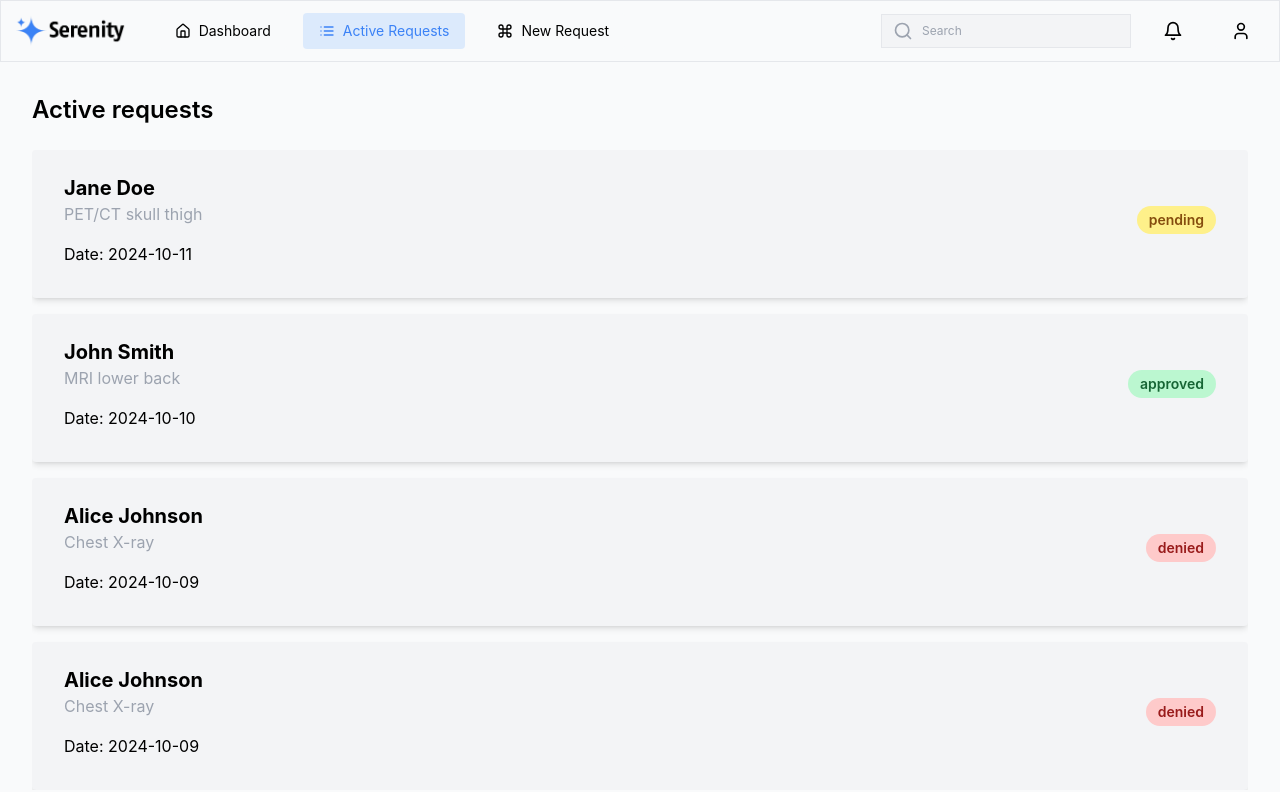
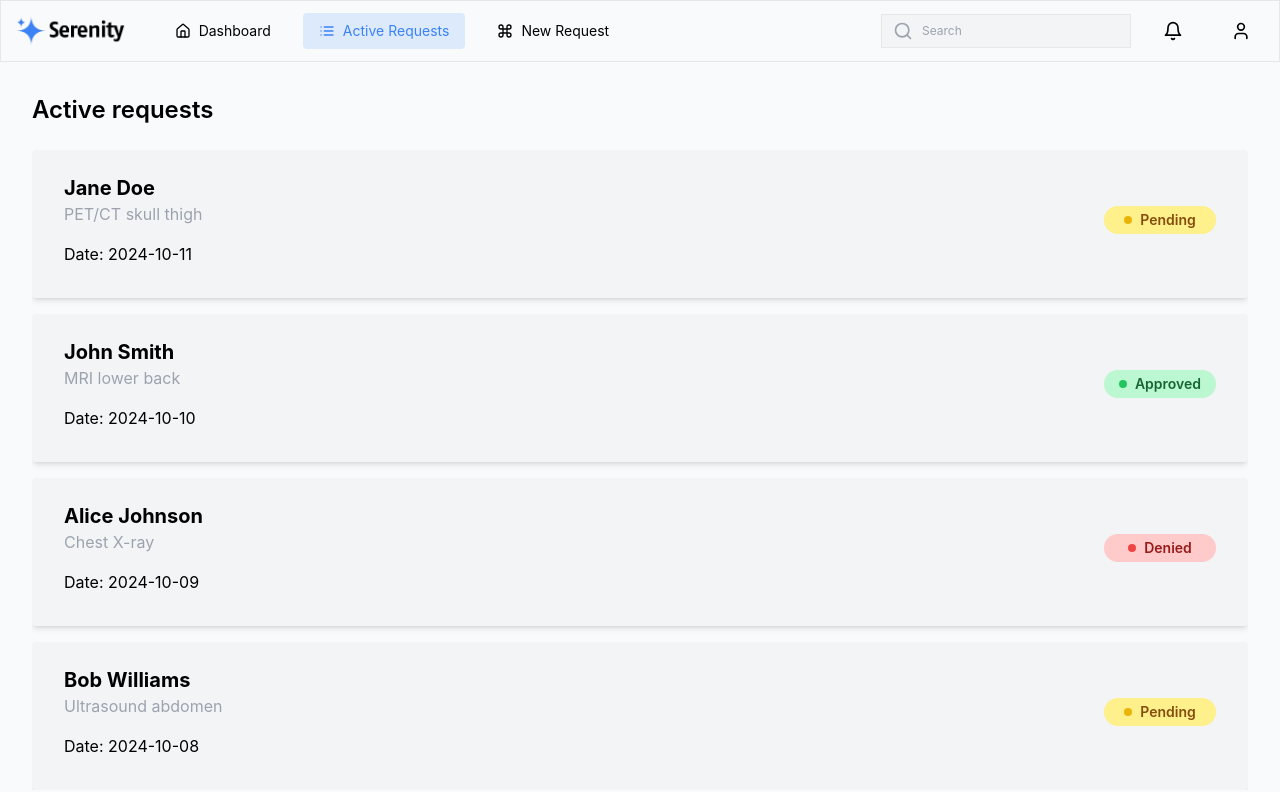
Before and after one commit to airjlee/serenity, a React (Create React App) app in the folder frontend/: page / in a window 1280 px wide. Both pictures are taken after a click on the button "Active Requests". Shown: the top 792 px of the page. Built offline with nearby package versions, Linux system fonts and the light colour scheme; the HTML template or start-up script is replaced by a standard one.

Commit message:
status badges for active requests

```diff
--- a/frontend/src/App.tsx
+++ b/frontend/src/App.tsx
@@ -100,8 +100,38 @@ const ActiveRequests: React.FC = () => {
     { id: '1', patient: 'Jane Doe', service: 'PET/CT skull thigh', status: 'pending', date: '2024-10-11' },
     { id: '2', patient: 'John Smith', service: 'MRI lower back', status: 'approved', date: '2024-10-10' },
     { id: '3', patient: 'Alice Johnson', service: 'Chest X-ray', status: 'denied', date: '2024-10-09' },
-    {id: '4', patient: 'Alice Johnson', service: 'Chest X-ray', status: 'denied', date: '2024-10-09' }
+    { id: '4', patient: 'Bob Williams', service: 'Ultrasound abdomen', status: 'pending', date: '2024-10-08' }
   ]);
+
+  const getStatusColor = (status: string) => {
+    switch (status) {
+      case 'pending':
+        return 'bg-yellow-200 text-yellow-800';
+      case 'approved':
+        return 'bg-green-200 text-green-800';
+      case 'denied':
+        return 'bg-red-200 text-red-800';
+      default:
+        return 'bg-gray-200 text-gray-800';
+    }
+  };
+
+  const getDotColor = (status: string) => {
+    switch (status) {
+      case 'pending':
+        return 'bg-yellow-500';
+      case 'approved':
+        return 'bg-green-500';
+      case 'denied':
+        return 'bg-red-500';
+      default:
+        return 'bg-gray-500';
+    }
+  };
+
+  const capitalizeFirstLetter = (string: string) => {
+    return string.charAt(0).toUpperCase() + string.slice(1);
+  };
 
   return (
     <ScrollArea className="h-max">
@@ -118,8 +148,9 @@ const ActiveRequests: React.FC = () => {
                   <p className="text-black">Date: {request.date}</p>
                 </CardContent>
               </div>
-           <div className={`px-3 py-1 rounded-full text-sm font-semibold ${getStatusColor(request.status)}`}>
-             {request.status}
+              <div className={`px-3 py-1 rounded-full text-sm font-semibold ${getStatusColor(request.status)} flex items-center space-x-2 w-28 justify-center`}>
+                <span className={`w-2 h-2 rounded-full ${getDotColor(request.status)}`}></span>
+                <span>{capitalizeFirstLetter(request.status)}</span>
               </div>
             </div>
           </Card>
@@ -128,7 +159,6 @@ const ActiveRequests: React.FC = () => {
     </ScrollArea>
   );
 };
-
 const Header: React.FC<{ activeTab: string, setActiveTab: (tab: string) => void, openModal: () => void }> = ({ activeTab, setActiveTab, openModal}) => (
   <header className="bg-gray-50 border border-gray-200 p-3 flex justify-between items-center">
     <div className="flex items-center space-x-4">
```
Lines whose indentation alone changed are shown as unchanged.
